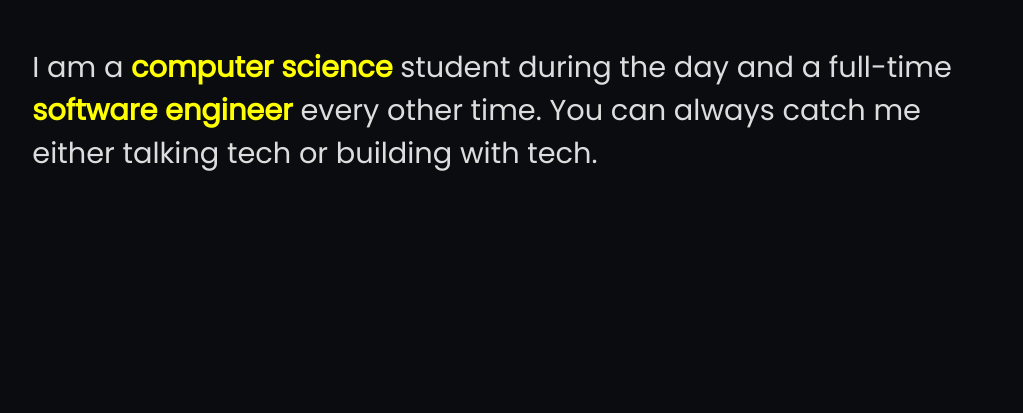
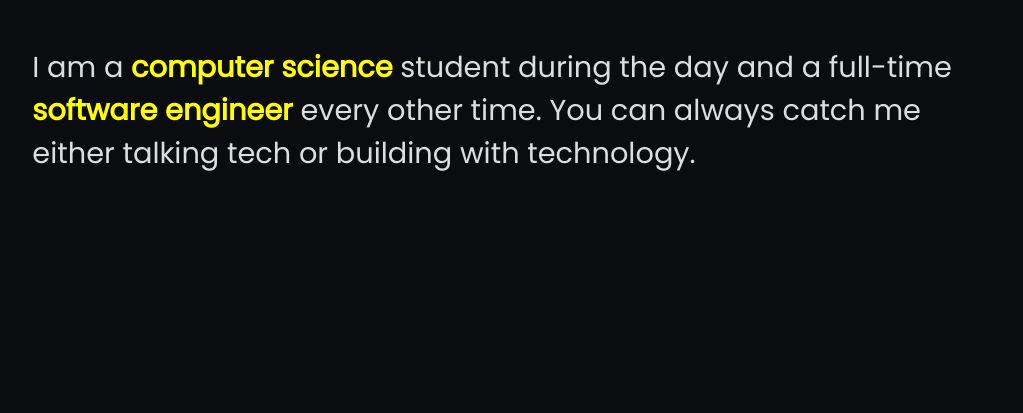
Before and after one commit to jnafolayan/giovanni-lite, a plain HTML site: page public/index.html in a window 1280 px wide. Shown: the part 301-714 px from the top of the page, without its empty margins (125-1148 px from the left). Drawn offline with Linux system fonts and the light colour scheme.

Commit message:
change text

```diff
--- a/public/index.html
+++ b/public/index.html
@@ -34,7 +34,7 @@
           I am a <span class="highlight">computer science</span> student during
           the day and a full-time
           <span class="highlight">software engineer</span> every other time. You
-          can always catch me either talking tech or building with tech.
+          can always catch me either talking tech or building with technology.
         </p>
       </div>
     </main>
```
